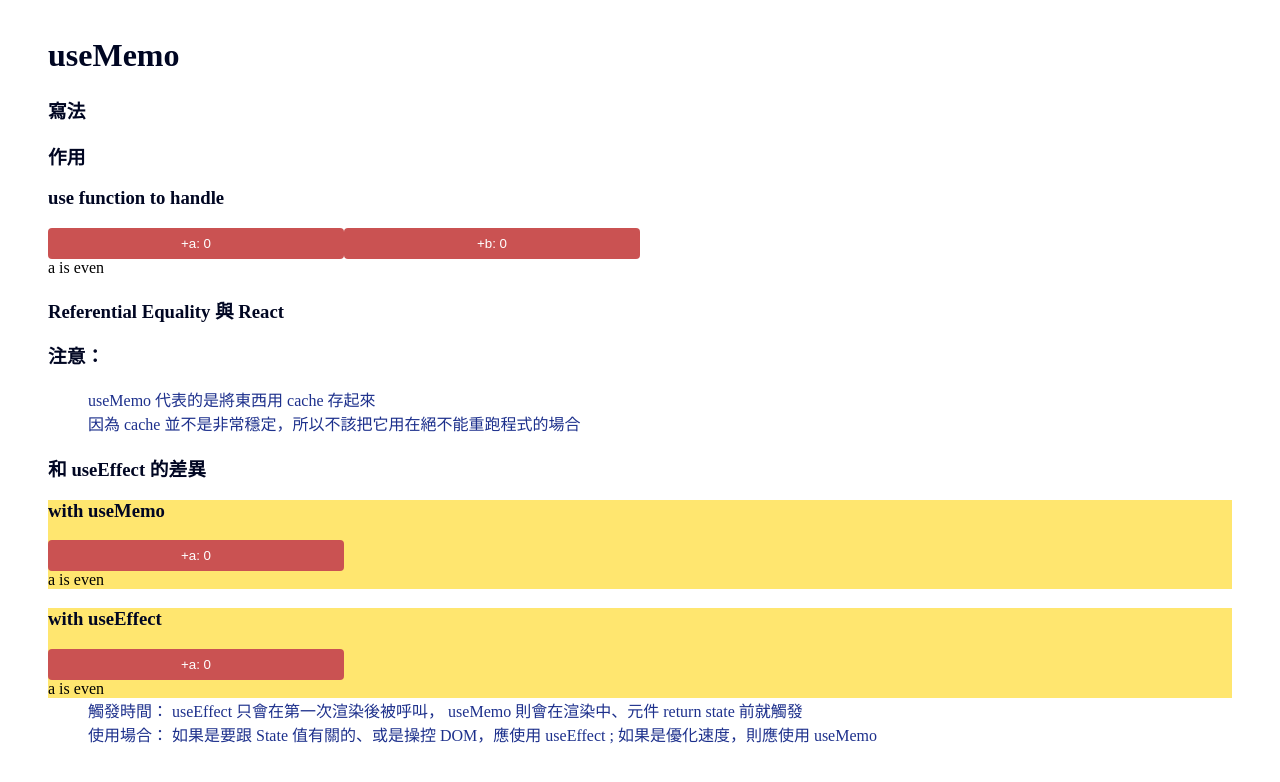
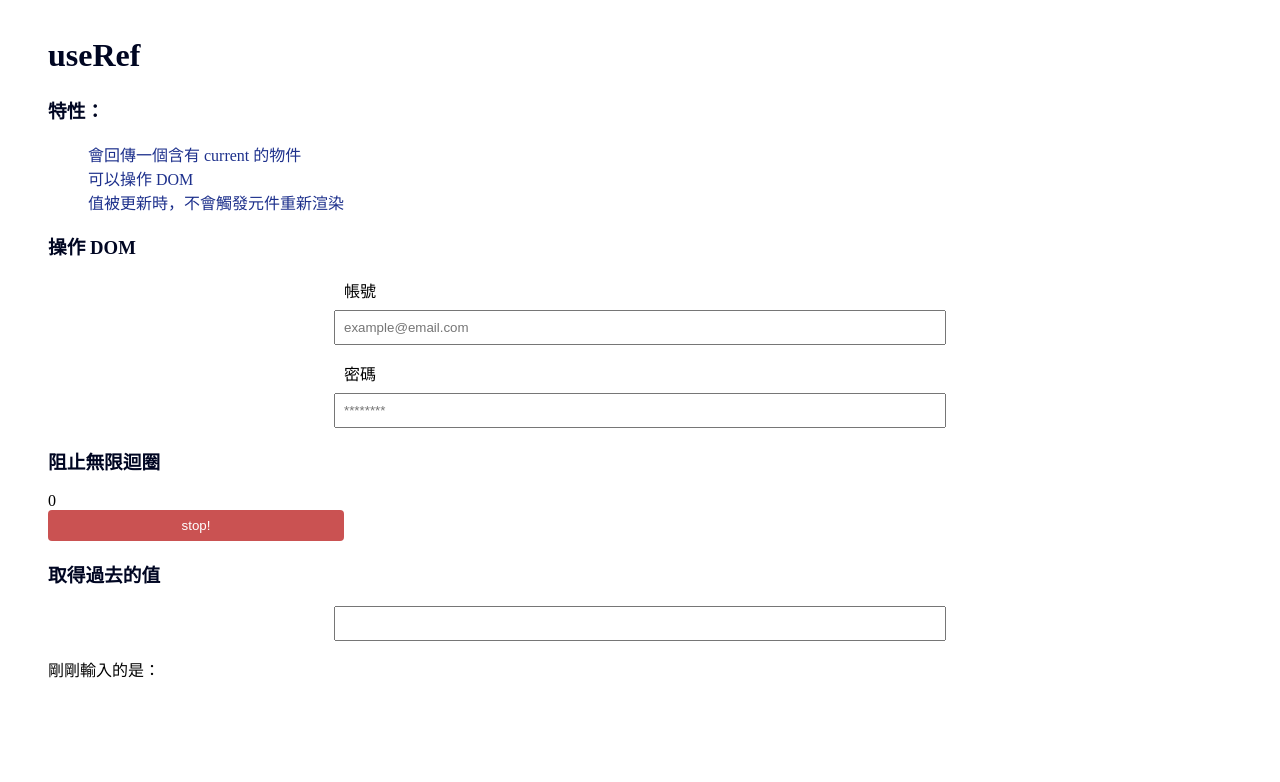
Before and after one commit to vvvvvvii/Ironman, a React (Create React App) app: page / in a window 1280 px wide. Shown: the top 782 px of the page. Built offline with nearby package versions, Linux system fonts and the light colour scheme.

Commit message:
課前準備

```diff
--- a/src/components/Effect.js
+++ /dev/null
@@ -1,33 +0,0 @@
-import React, { useEffect, useState } from "react";
-
-const Effect = () => {
-  const [a, setA] = useState(0);
-  const [b, setB] = useState(0);
-  const [isEven, setIsEven] = useState();
-
-  const incrementA = () => {
-    setA(a + 1);
-  };
-  const incrementB = () => {
-    setB(b + 1);
-  };
-  useEffect(() => {
-    // setIsEven(!isEven);
-    setIsEven(a % 2 === 0);
-    // console.log("check a");
-  }, [a]); // 這裡需要監聽 isEven 但如果監聽 isEven 又會導致無限迴圈
-
-  return (
-    <div className="item">
-      <h3>with useEffect</h3>
-      <button className="button" onClick={() => incrementA()}>
-        +a: {a}
-      </button>
-      <button className="button" onClick={() => incrementB()}>
-        +b: {b}
-      </button>
-      <p>a is {isEven ? "even" : "odd"}</p>
-    </div>
-  );
-};
-export default Effect;
--- a/src/components/Effect2.js
+++ /dev/null
@@ -1,32 +0,0 @@
-import React, { useEffect, useState } from "react";
-
-const Effect2 = () => {
-  const [count, setCount] = useState(0);
-  const [isEven, setIsEven] = useState(true);
-
-  const themeStyle = {
-    backgroundColor: "#FFE66F",
-  };
-
-  const increment = () => {
-    setCount(count + 1);
-  };
-
-  useEffect(() => {
-    setIsEven(count % 2 === 0);
-  }, [isEven, count]);
-  useEffect(() => {
-    console.log("run useEffect");
-  }, [themeStyle]);
-
-  return (
-    <div className="item" style={themeStyle}>
-      <h3>with useEffect</h3>
-      <button className="button" onClick={() => increment()}>
-        +a: {count}
-      </button>
-      <p>a is {isEven ? "even" : "odd"}</p>
-    </div>
-  );
-};
-export default Effect2;
--- /dev/null
+++ b/src/components/FocusInput.js
@@ -0,0 +1,23 @@
+import React, { useEffect, useRef } from "react";
+function FocusInput() {
+  // １．宣告 ref 並初始化
+
+  useEffect(() => {
+    // ３．載入頁面時 input 就自動被 focus
+    // useRef 會回傳一個含有 current 這個屬性的物件
+  }, []);
+  return (
+    <div>
+      {/* ２．連接宣告好的 ref */}
+      <div>
+        <label for="account">帳號 </label>
+        <input type="text" id="account" placeholder="example@email.com" />
+      </div>
+      <div>
+        <label for="password">密碼 </label>
+        <input type="text" id="password" placeholder="********" />
+      </div>
+    </div>
+  );
+}
+export default FocusInput;
--- /dev/null
+++ b/src/components/HookTimer.js
@@ -0,0 +1,28 @@
+import React, { useState, useEffect, useRef } from "react";
+
+function HookTimer() {
+  const [timer, setTimer] = useState(0);
+
+  useEffect(() => {
+    // 如果這樣宣告在 useEffect 以外就取不到了，而且會無限迴圈
+    // const interval = setInterval(()=>{
+    //   setTimer(prevTimer => prevTimer +1)
+    // },1000)
+
+    // 在 functional component 裡做 componentWillUnmount 的卸載動作
+    return () => {};
+  }, []);
+  return (
+    <div>
+      <p>{timer}</p>
+      {/* 在 useEffect 以外的地方也能取得 interval */}
+      <button
+        className="button"
+        // onClick={() => }
+      >
+        stop!
+      </button>
+    </div>
+  );
+}
+export default HookTimer;
--- a/src/components/Memo.js
+++ /dev/null
@@ -1,34 +0,0 @@
-import React, { useState, useMemo } from "react";
-
-const Memo = () => {
-  const [a, setA] = useState(0);
-  const [b, setB] = useState(0);
-  const incrementA = () => {
-    setA(a + 1);
-  };
-  const incrementB = () => {
-    setB(b + 1);
-  };
-  const isEven = useMemo(() => {
-    console.log("check if a is odd or not");
-    return a % 2 === 0;
-  }, [a]);
-  // const isEven = () => {
-  //   // for (let i = 0; i < 9999999999; i++) {}
-  //   console.log("check if a is odd or not");
-  //   return a % 2 === 0;
-  // };
-  return (
-    <div className="item">
-      <h3>use function to handle</h3>
-      <button className="button" onClick={() => incrementA()}>
-        +a: {a}
-      </button>
-      <button className="button" onClick={() => incrementB()}>
-        +b: {b}
-      </button>
-      <p>a is {isEven ? "even" : "odd"}</p>
-    </div>
-  );
-};
-export default Memo;
--- a/src/components/Memo2.js
+++ /dev/null
@@ -1,34 +0,0 @@
-import React, { useEffect, useState, useMemo } from "react";
-
-const Memo2 = () => {
-  const [count, setCount] = useState(0);
-  const [isEven, setIsEven] = useState(true);
-
-  const themeStyle = useMemo(() => {
-    return {
-      backgroundColor: "#FFE66F",
-    };
-  }, []);
-
-  const increment = () => {
-    setCount(count + 1);
-  };
-
-  useEffect(() => {
-    setIsEven(count % 2 === 0);
-  }, [isEven, count]);
-  useEffect(() => {
-    console.log("run useMemo");
-  }, [themeStyle]);
-
-  return (
-    <div className="item" style={themeStyle}>
-      <h3>with useMemo</h3>
-      <button className="button" onClick={() => increment()}>
-        +a: {count}
-      </button>
-      <p>a is {isEven ? "even" : "odd"}</p>
-    </div>
-  );
-};
-export default Memo2;
--- a/src/components/Normal.js
+++ /dev/null
@@ -1,30 +0,0 @@
-import React, { useState } from "react";
-
-const Normal = () => {
-  const [a, setA] = useState(0);
-  const [b, setB] = useState(0);
-  const incrementA = () => {
-    setA(a + 1);
-  };
-  const incrementB = () => {
-    setB(b + 1);
-  };
-  const isEven = () => {
-    // for (let i = 0; i < 9999999999; i++) {}
-    console.log("check if a is odd or not");
-    return a % 2 === 0;
-  };
-  return (
-    <div className="item">
-      <h3>use function to handle</h3>
-      <button className="button" onClick={() => incrementA()}>
-        +a: {a}
-      </button>
-      <button className="button" onClick={() => incrementB()}>
-        +b: {b}
-      </button>
-      <p>a is {isEven() ? "even" : "odd"}</p>
-    </div>
-  );
-};
-export default Normal;
--- /dev/null
+++ b/src/components/PrevData.js
@@ -0,0 +1,19 @@
+import React, { useState, useEffect, useRef } from "react";
+function PrevData() {
+  const [input, setInput] = useState("");
+  useEffect(() => {
+    // 當 input 改變時紀錄到 useRef 中（因為 useRef 值改變不會造成重新渲染）
+  }, [input]);
+  return (
+    <div>
+      {/* functional component 每次更改資料都會重新渲染元件，導致無法知道之前的值是什麼 */}
+      <input
+        type="text"
+        value={input}
+        onChange={(e) => setInput(e.target.value)}
+      />
+      <p>剛剛輸入的是：</p>
+    </div>
+  );
+}
+export default PrevData;
--- a/src/pages/Memo.js
+++ b/src/pages/Memo.js
@@ -1,46 +1,24 @@
 import React from "react";
-import NormalExample from "../components/Normal";
-import MemoExample from "../components/Memo";
-import MemoExample2 from "../components/Memo2";
-import EffectExample from "../components/Effect";
-import EffectExample2 from "../components/Effect2";
-
-import { useMemo, useState } from "react";
+import FocusInput from "../components/FocusInput";
+import HookTimer from "../components/HookTimer";
+import PrevData from "../components/PrevData";
 
 function Memo() {
-  const [a, setA] = useState(0);
-  const isEven = useMemo(() => {
-    return a % 2 === 0;
-  }, [a]);
-
   return (
     <div>
-      <h1>useMemo</h1>
-      <h3>寫法</h3>
-      <h3>作用</h3>
-      {/* <NormalExample /> */}
-      <MemoExample />
-      <h3>Referential Equality 與 React</h3>
-      <h3>注意：</h3>
+      <h1>useRef</h1>
+      <h3>特性：</h3>
       <ul>
-        <li>useMemo 代表的是將東西用 cache 存起來</li>
-        <li>因為 cache 並不是非常穩定，所以不該把它用在絕不能重跑程式的場合</li>
+        <li>會回傳一個含有 current 的物件</li>
+        <li>可以操作 DOM</li>
+        <li>值被更新時，不會觸發元件重新渲染</li>
       </ul>
-      <h3>和 useEffect 的差異</h3>
-      {/* <MemoExample />
-      <EffectExample /> */}
-      <MemoExample2 />
-      <EffectExample2 />
-      <ul>
-        <li>
-          觸發時間： useEffect 只會在第一次渲染後被呼叫， useMemo
-          則會在渲染中、元件 return state 前就觸發
-        </li>
-        <li>
-          使用場合： 如果是要跟 State 值有關的、或是操控 DOM，應使用 useEffect ;
-          如果是優化速度，則應使用 useMemo
-        </li>
-      </ul>
+      <h3>操作 DOM</h3>
+      <FocusInput />
+      <h3>阻止無限迴圈</h3>
+      <HookTimer />
+      <h3>取得過去的值</h3>
+      <PrevData />
     </div>
   );
 }
```
